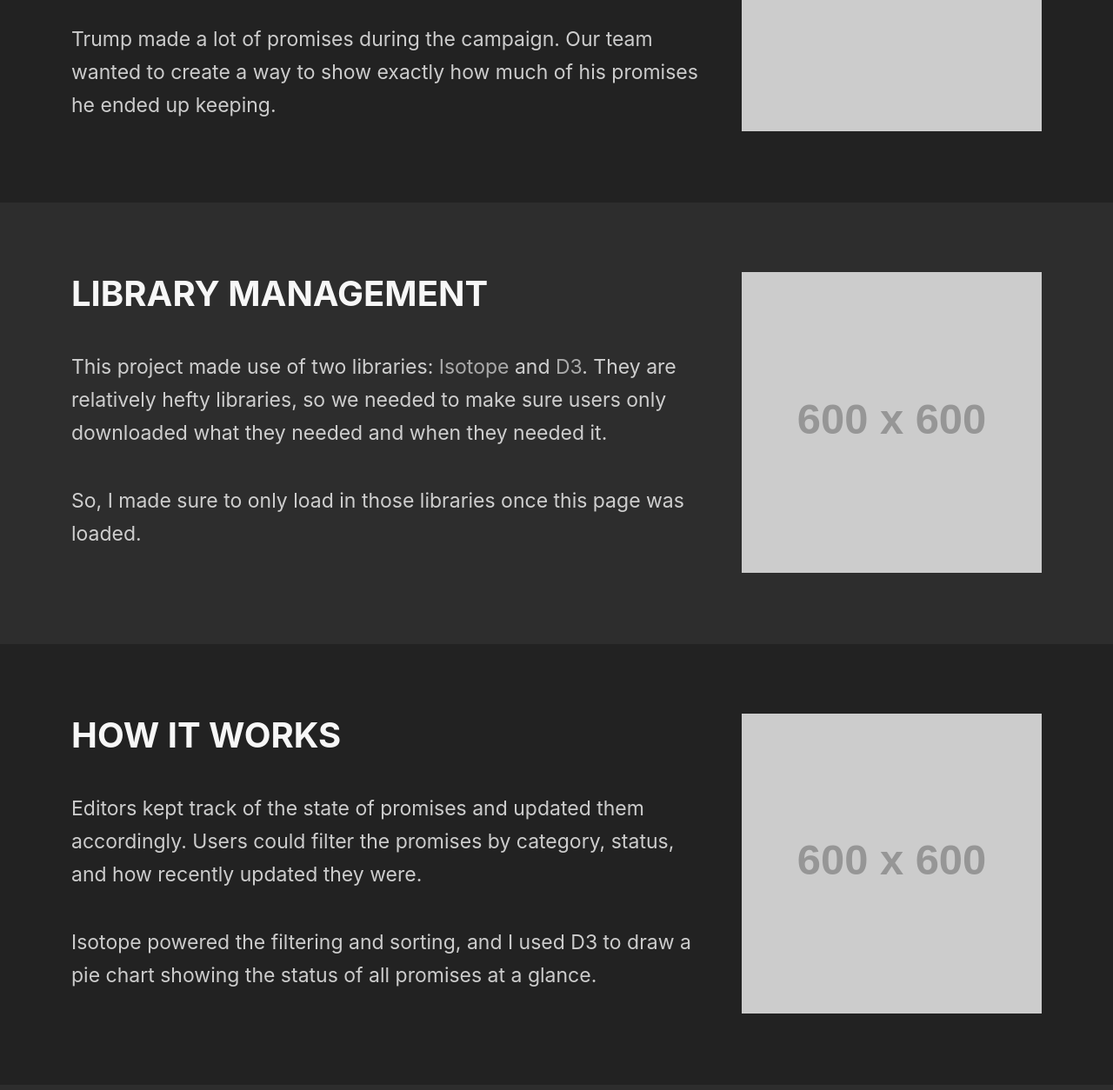
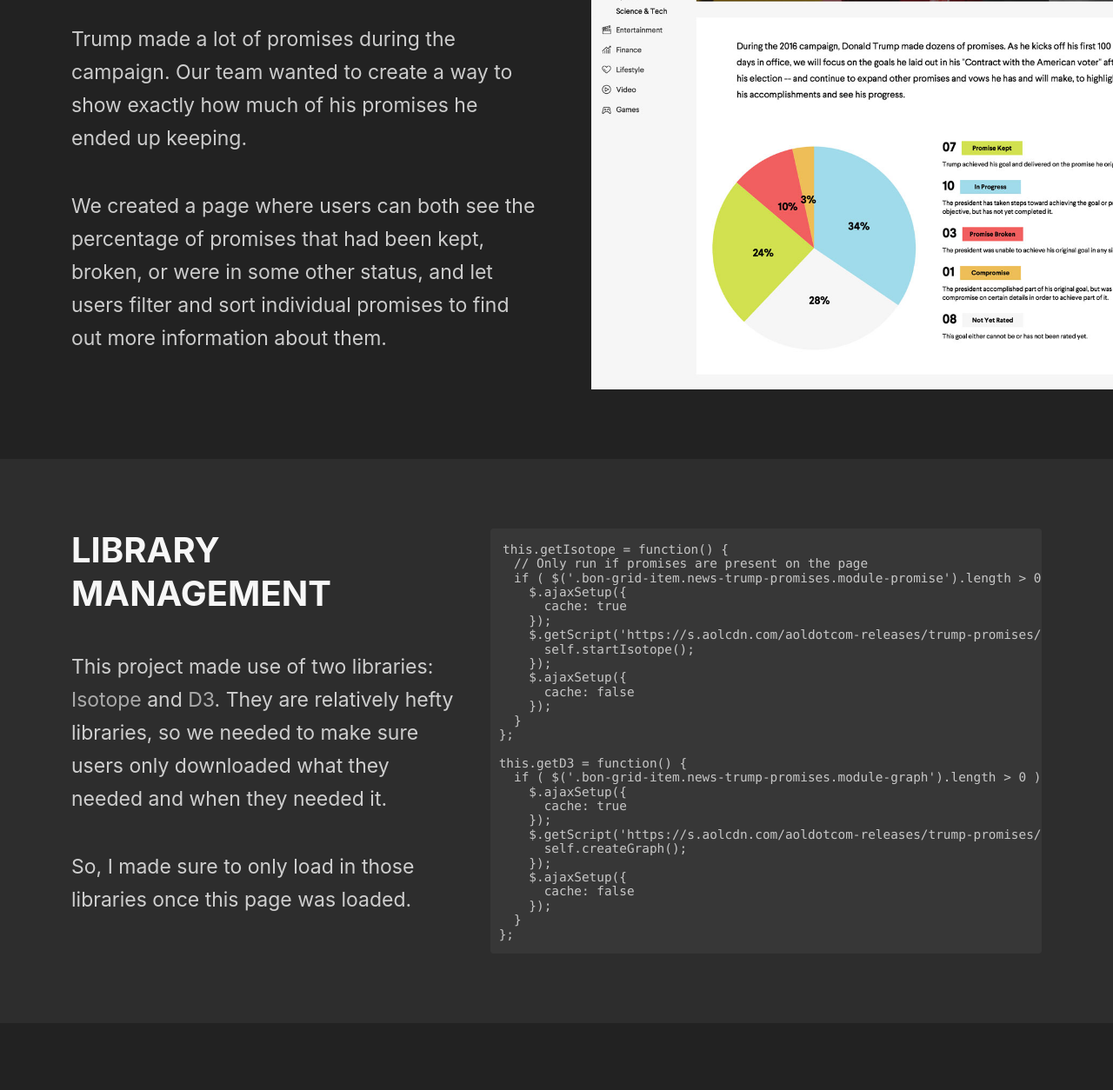
Before and after one commit to SomniusTiger/portfolio, a website: page src/markup/projects/trump-campaign-promises/index.html in a window 1280 px wide. Shown: the part 459-1713 px from the top of the page at 87% size. Drawn offline with nearby package versions, Linux system fonts and the light colour scheme; files that its build step writes are made by us from their sources; placeholder pictures from the web are drawn by us; files whose address does not match are found by name.

Commit message:
Finishes styles and content for trump campaign promises page

```diff
--- a/src/markup/projects/trump-campaign-promises/index.html
+++ b/src/markup/projects/trump-campaign-promises/index.html
@@ -26,9 +26,9 @@
       </a>
     </header>
 
-    <section class="project_section padding-top-80 padding-bottom-80">
-      <div class="grid-container grid-container--project">
-        <div class="grid-cell grid-cell-mobile-12 grid-cell-tablet-8">
+    <section class="project_section padding-top-80 padding-bottom-80 overflow-hidden">
+      <div class="grid-container grid-container--project align_items-stretch">
+        <div class="grid-cell grid-cell-mobile-12 grid-cell-desktop-6">
           <h1 class="project_section-title">
             Trump Campaign Promises Tracker
           </h1>
@@ -37,21 +37,25 @@
             Ensuring accountability and transparency
           </h2>
 
-          <p class="project_section-paragraph margin-top-40">
+          <p class="project_section-paragraph margin-top-40 margin-bottom-40">
             Trump made a lot of promises during the campaign. Our team wanted to create a way to show exactly how much of his promises he ended up keeping.
+          </p>
+
+          <p class="project_section-paragraph margin-top-40 margin-bottom-40">
+            We created a page where users can both see the percentage of promises that had been kept, broken, or were in some other status, and let users filter and sort individual promises to find out more information about them.
           </p>
 
         </div>
 
-        <div class="grid-cell grid-cell-mobile-12 grid-cell-tablet-4">
-          <img class="width-full" src="https://placehold.it/600/600" alt="Placeholder">
+        <div class="grid-cell grid-cell-mobile-12 grid-cell-desktop-6 position-relative">
+          <img class="width-full image_fill image_fill--left height-full" src="../../src/media/images/projects/trump_campaign_promises-desktop.jpg" alt="Desktop screenshot of Trump Campaign Promises page">
         </div>
       </div>
     </section>
 
     <section class="project_section padding-top-80 padding-bottom-80">
       <div class="grid-container grid-container--project">
-        <div class="grid-cell grid-cell-mobile-12 grid-cell-tablet-8">
+        <div class="grid-cell grid-cell-mobile-12 grid-cell-desktop-5">
           <h1 class="project_section-title">
             Library Management
           </h1>
@@ -60,20 +64,49 @@
             This project made use of two libraries: <a href="https://desandro.com/#isotope">Isotope</a> and <a href="https://d3js.org">D3</a>. They are relatively hefty libraries, so we needed to make sure users only downloaded what they needed and when they needed it.
           </p>
 
-          <p class="project_section-paragraph margin-top-40">
+          <p class="project_section-paragraph margin-top-40 margin-bottom-40">
             So, I made sure to only load in those libraries once this page was loaded.
           </p>
         </div>
 
-        <div class="grid-cell grid-cell-mobile-12 grid-cell-tablet-4">
-          <img class="width-full" src="https://placehold.it/600/600" alt="Placeholder">
+        <div class="grid-cell grid-cell-mobile-12 grid-cell-desktop-7 min_width-0">
+          <div class="code_block">
+<pre><code>this.getIsotope = function() {
+  // Only run if promises are present on the page
+  if ( $('.bon-grid-item.news-trump-promises.module-promise').length &gt; 0 ) {
+    $.ajaxSetup({
+      cache: true
+    });
+    $.getScript('https://s.aolcdn.com/aoldotcom-releases/trump-promises/isotope.pkgd.min.js', function() {
+      self.startIsotope();
+    });
+    $.ajaxSetup({
+      cache: false
+    });
+  }
+};
+
+this.getD3 = function() {
+  if ( $('.bon-grid-item.news-trump-promises.module-graph').length &gt; 0 ) {
+    $.ajaxSetup({
+      cache: true
+    });
+    $.getScript('https://s.aolcdn.com/aoldotcom-releases/trump-promises/d3.min.js', function() {
+      self.createGraph();
+    });
+    $.ajaxSetup({
+      cache: false
+    });
+  }
+};</code></pre>
+          </div>
         </div>
       </div>
     </section>
 
     <section class="project_section padding-top-80 padding-bottom-80">
       <div class="grid-container grid-container--project">
-        <div class="grid-cell grid-cell-mobile-12 grid-cell-tablet-8">
+        <div class="grid-cell grid-cell-mobile-12 grid-cell-desktop-6">
           <h1 class="project_section-title">
             How it works
           </h1>
@@ -82,20 +115,20 @@
             Editors kept track of the state of promises and updated them accordingly. Users could filter the promises by category, status, and how recently updated they were.
           </p>
 
-          <p class="project_section-paragraph margin-top-40">
+          <p class="project_section-paragraph margin-top-40 margin-bottom-40">
             Isotope powered the filtering and sorting, and I used D3 to draw a pie chart showing the status of all promises at a glance.
           </p>
         </div>
 
-        <div class="grid-cell grid-cell-mobile-12 grid-cell-tablet-4">
-          <img class="width-full" src="https://placehold.it/600/600" alt="Placeholder">
+        <div class="grid-cell grid-cell-mobile-12 grid-cell-desktop-6">
+          <img class="width-full" src="../../src/media/images/projects/trump_campaign_promises-promises-desktop.jpg" alt="Desktop screenshot of Trump Campaign Promises page, showing the promises with filtering and sorting selects">
         </div>
       </div>
     </section>
 
     <section class="project_section padding-top-80 padding-bottom-80">
       <div class="grid-container grid-container--project">
-        <div class="grid-cell grid-cell-mobile-12 grid-cell-tablet-8">
+        <div class="grid-cell grid-cell-mobile-12">
           <h1 class="project_section-title">
             Design Execution
           </h1>
@@ -104,13 +137,21 @@
             User experience was key to making this work. However, I was only given designs for desktop, and this needed to work for all devices.
           </p>
 
-          <p class="project_section-paragraph margin-top-40">
+          <p class="project_section-paragraph margin-top-40 margin-bottom-60">
             So, the design decisions made on mobile were all made by me. Using the design language already established in the desktop mockups, I made sure to keep the page hierarchy in a way that made sense for mobile.
           </p>
         </div>
 
         <div class="grid-cell grid-cell-mobile-12 grid-cell-tablet-4">
-          <img class="width-full" src="https://placehold.it/600/600" alt="Placeholder">
+          <img class="width-full margin-bottom-20" src="../../src/media/images/projects/trump_campaign_promises-mobile-1.png" alt="Mobile screenshot of Trump Campaign Promises page, at the top">
+        </div>
+
+        <div class="grid-cell grid-cell-mobile-12 grid-cell-tablet-4">
+          <img class="width-full margin-bottom-20" src="../../src/media/images/projects/trump_campaign_promises-mobile-2.png" alt="Mobile screenshot of Trump Campaign Promises page, at the middle">
+        </div>
+
+        <div class="grid-cell grid-cell-mobile-12 grid-cell-tablet-4">
+          <img class="width-full margin-bottom-20" src="../../src/media/images/projects/trump_campaign_promises-mobile-3.png" alt="Mobile screenshot of Trump Campaign Promises page, at the bottom">
         </div>
       </div>
     </section>
```
Also changed, not shown: src/media/images/projects/trump_campaign_promises-desktop.jpg (added), src/media/images/projects/trump_campaign_promises-mobile-1.png (added), src/media/images/projects/trump_campaign_promises-mobile-2.png (added), src/media/images/projects/trump_campaign_promises-mobile-3.png (added), src/media/images/projects/trump_campaign_promises-promises-desktop.jpg (added).
